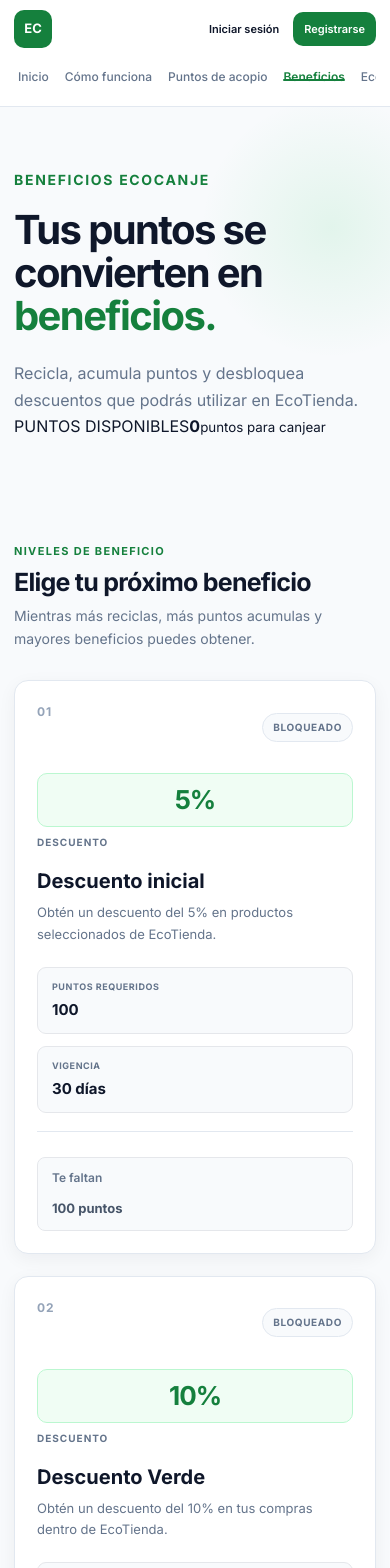
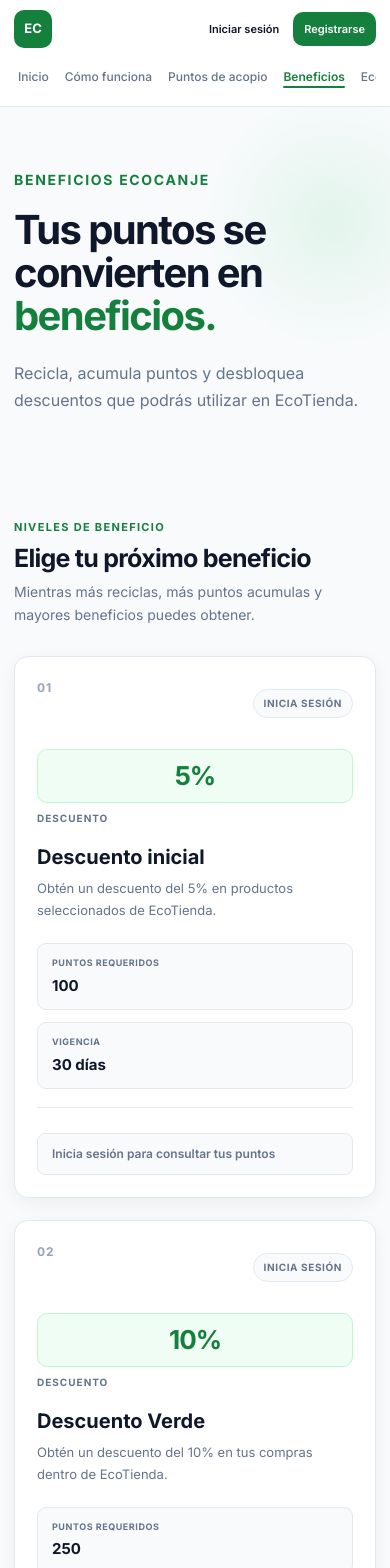
Before and after one commit to juhurtadoob-stack/ecocanje, a React (Vite) app: page /beneficios in a window 390 px wide. Shown: the top 1568 px of the page. Built offline with nearby package versions, Linux system fonts and the light colour scheme; no server answers.

Commit message:
Ajustes en beneficios y navbar responsive

```diff
--- a/src/pages/public/Beneficios.jsx
+++ b/src/pages/public/Beneficios.jsx
@@ -3,6 +3,9 @@ import { supabase } from '../../lib/supabase'
 
 function Beneficios() {
   const [puntosDisponibles, setPuntosDisponibles] = useState(0)
+  const [usuarioAutenticado, setUsuarioAutenticado] =
+    useState(false)
+
   const [loadingPoints, setLoadingPoints] = useState(true)
 
   const beneficios = [
@@ -50,9 +53,12 @@ function Beneficios() {
       } = await supabase.auth.getUser()
 
       if (userError || !user) {
+        setUsuarioAutenticado(false)
         setPuntosDisponibles(0)
         return
       }
+
+      setUsuarioAutenticado(true)
 
       const { data, error } = await supabase
         .from('profiles')
@@ -80,7 +86,9 @@ function Beneficios() {
         error
       )
 
+      setUsuarioAutenticado(false)
       setPuntosDisponibles(0)
+
     } finally {
       setLoadingPoints(false)
     }
@@ -117,6 +125,7 @@ function Beneficios() {
 
             </div>
 
+            {usuarioAutenticado && (
               <div className="benefits-points-card">
 
                 <span>
@@ -134,6 +143,7 @@ function Beneficios() {
                 </small>
 
               </div>
+            )}
 
           </div>
 
@@ -173,6 +183,7 @@ function Beneficios() {
             {beneficios.map((beneficio, index) => {
 
               const disponible =
+                usuarioAutenticado &&
                 puntosDisponibles >= beneficio.puntos
 
               const faltan =
@@ -198,9 +209,11 @@ function Beneficios() {
                     </div>
 
                     <span className="benefit-status">
-                      {disponible
+                      {usuarioAutenticado
+                        ? disponible
                           ? 'DISPONIBLE'
-                        : 'BLOQUEADO'}
+                          : 'BLOQUEADO'
+                        : 'INICIA SESIÓN'}
                     </span>
 
                   </div>
@@ -256,7 +269,18 @@ function Beneficios() {
 
                   <div className="benefit-footer">
 
-                    {disponible ? (
+                    {!usuarioAutenticado ? (
+
+                      <div className="benefit-locked-message">
+
+                        <span>
+                          Inicia sesión para consultar
+                          tus puntos
+                        </span>
+
+                      </div>
+
+                    ) : disponible ? (
 
                       <div className="benefit-available-message">
                         Beneficio disponible para canje
```
Also changed, not shown: src/styles/globals.css. Lines whose indentation alone changed are shown as unchanged.
